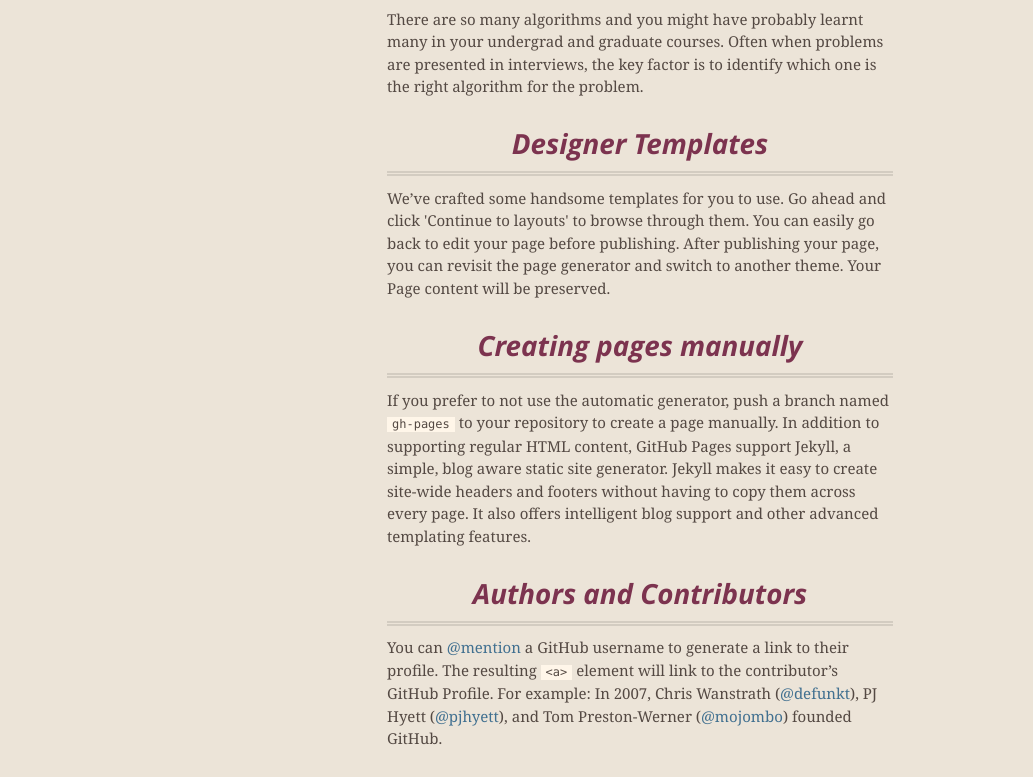
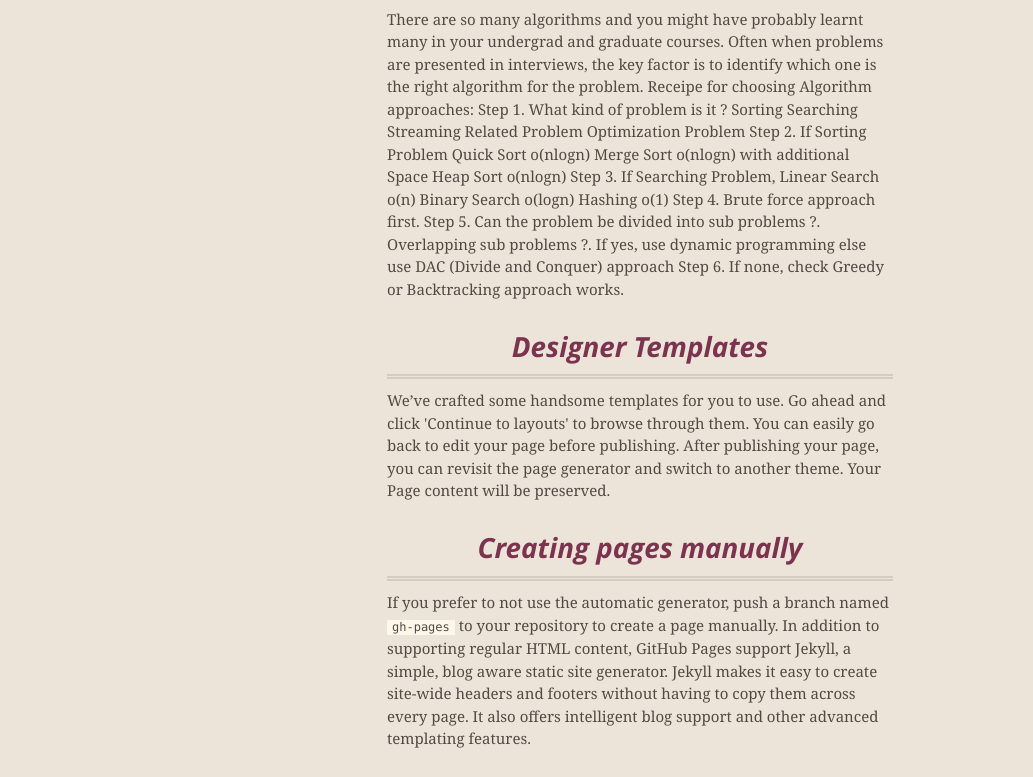
Before and after one commit to rxrram2/rxrram2.github.com, a plain HTML site: page index.html in a window 1280 px wide. Shown: the part 619-1396 px from the top of the page, without its empty margins (0-1033 px from the left). Drawn offline with nearby package versions, Linux system fonts and the light colour scheme.

Commit message:
Update index.html

```diff
--- a/index.html
+++ b/index.html
@@ -58,6 +58,30 @@
 There are so many algorithms and you might have probably learnt many in your undergrad and graduate courses.
 Often when problems are presented in interviews, the key factor is to identify which one is the right algorithm for the problem.
 
+Receipe for choosing Algorithm approaches:
+Step 1. What kind of problem is it ?
+     Sorting
+     Searching
+     Streaming Related Problem
+     Optimization Problem
+
+Step 2. If Sorting Problem
+       Quick Sort o(nlogn)
+       Merge Sort o(nlogn) with additional Space
+       Heap Sort  o(nlogn)
+Step 3. If Searching Problem,
+       Linear Search o(n)
+       Binary Search o(logn)
+       Hashing o(1)
+Step 4.
+      Brute force approach first.
+Step 5.
+      Can the problem be divided into sub problems ?. Overlapping sub problems ?.
+      If yes, use dynamic programming
+      else use DAC (Divide and Conquer) approach
+Step 6.
+      If none, check Greedy or Backtracking approach works.
+
 <h3>
 <a id="designer-templates" class="anchor" href="#designer-templates" aria-hidden="true"><span aria-hidden="true" class="octicon octicon-link"></span></a>Designer Templates</h3>
 
```
